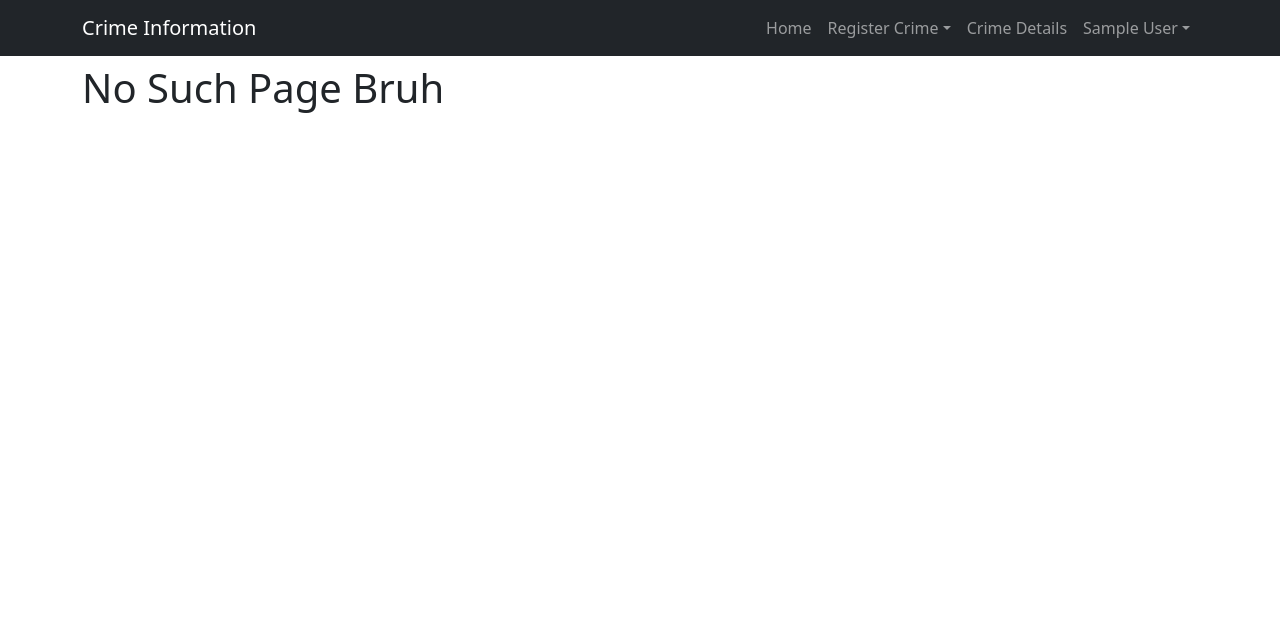
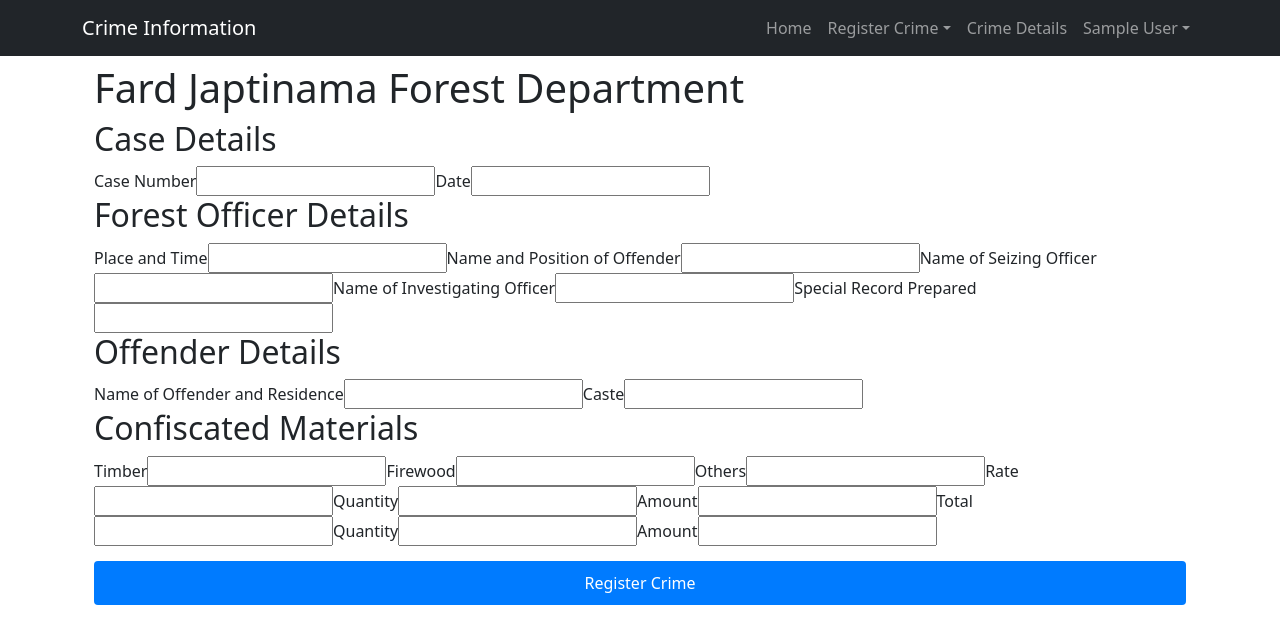
Before and after one commit to jaideep190/Bijapur-MERN-Project, a React (Vite) app in the folder frontend/: page /jabtinamaform in a window 1280 px wide. Shown: the top 644 px of the page. Built offline with nearby package versions, Linux system fonts and the light colour scheme; sample sign-in values are in the browser's storage.

Commit message:
jabtinama

```diff
--- a/frontend/src/Forms/JabtinamaForm.js
+++ b/frontend/src/Forms/JabtinamaForm.jsx
@@ -7,7 +7,7 @@ import { Helmet } from 'react-helmet';
 export class JabtinamaForm extends Component {
     constructor(props) {
         super(props);
-a
+
         this.state = {
             caseNumber: props.formData.caseNumber,
             date: props.formData.date,
@@ -191,9 +191,9 @@ a
                 <button type="button" id="edit_button" onClick={this.EditJabtinama} style={{ marginLeft: '50px' }}>
                     Edit
                 </button>
-                <button type="button" onClick={this.downloadPDF} style={{ marginLeft: '50px' }}>
+                {/* <button type="button" onClick={this.downloadPDF} style={{ marginLeft: '50px' }}>
                     Download PDF
-                </button>
+                </button> */}
                 <ReactToPrint
                     trigger={() => {
                         return <button style={{ marginLeft: '400px' }}>Print POR</button>;
--- a/frontend/src/Forms/JabtinamaInput.jsx
+++ b/frontend/src/Forms/JabtinamaInput.jsx
@@ -1,9 +1,6 @@
 import React, { useState } from 'react';
 import axios from 'axios';
 import JabtinamaForm from './JabtinamaForm';
-import '../styles/PorInput.css';
-import Loader from '../components/Loader';
-import { ToastContainer, toast } from 'react-toastify';
 
 const JabtinamaInput = () => {
     const [formData, setFormData] = useState({
@@ -25,103 +22,106 @@ const JabtinamaInput = () => {
         total: '',
         quantity1: '',
         amount1: '',
-        toggle: 0,
+    });
 
-    });
+    const [isSubmitted, setIsSubmitted] = useState(false);
     const [error, setError] = useState('');
 
     const handleChange = event => {
-        setFormData({ ...formData, [event.target.name]: event.target.value });
+        const { name, value } = event.target;
+        setFormData({ ...formData, [name]: value });
     };
 
     const handleSubmit = event => {
-        setFormData({ ...formData, toggle: 1 });
-    };
-
-    const saveData = async event => {
         event.preventDefault();
         const formValues = Object.values(formData);
         if (formValues.some(value => value === '')) {
             alert('Please fill in all the fields');
             return;
         }
+        saveData();
+    };
+
+    const saveData = async () => {
         try {
             const response = await axios.post('http://localhost:5000/api/auth/saveJabtinama', formData);
             console.log(response);
             alert(response.data.msg);
             if (response.data.msg === 'User Created!') {
-                handleSubmit();
+                setIsSubmitted(true);
             }
         } catch (error) {
-            setError({ error: error.message });
+            setError(error.message);
             console.error('Error:', error);
         }
     };
 
     const handleEditClick = () => {
-        setFormData({ ...formData, toggle: 0 });
+        setIsSubmitted(false);
     };
-    if (!formData.toggle) {
+
     return (
+        <>
+            {!isSubmitted ? (
                 <div className="container">
                     <h1>Fard Japtinama Forest Department</h1>
-            <form onSubmit={saveData} id="jabtinamaDetailsForm">
+                    <form onSubmit={handleSubmit} id="jabtinamaDetailsForm">
                         <div className="section">
                             <h2>Case Details</h2>
                             <label htmlFor="caseNumber">Case Number</label>
-                    <input type="text" id="caseNumber" name="caseNumber" value={formData.caseNumber} onChange={handleChange} />
+                            <input type="text" id="caseNumber" name="caseNumber" value={formData.caseNumber} onChange={handleChange} required />
                             <label htmlFor="date">Date</label>
-                    <input type="text" id="date" name="date" value={formData.date} onChange={handleChange} />
+                            <input type="text" id="date" name="date" value={formData.date} onChange={handleChange} required />
                         </div>
                         <div className="section">
                             <h2>Forest Officer Details</h2>
                             <label htmlFor="placeAndTime">Place and Time</label>
-                    <input type="text" id="placeAndTime" name="placeAndTime" value={formData.placeAndTime} onChange={handleChange} />
+                            <input type="text" id="placeAndTime" name="placeAndTime" value={formData.placeAndTime} onChange={handleChange} required />
                             <label htmlFor="nameAndPositionOffender">Name and Position of Offender</label>
-                    <input type="text" id="nameAndPositionOffender" name="nameAndPositionOffender" value={formData.nameAndPositionOffender} onChange={handleChange} />
+                            <input type="text" id="nameAndPositionOffender" name="nameAndPositionOffender" value={formData.nameAndPositionOffender} onChange={handleChange} required />
                             <label htmlFor="nameSeizingOfficer">Name of Seizing Officer</label>
-                    <input type="text" id="nameSeizingOfficer" name="nameSeizingOfficer" value={formData.nameSeizingOfficer} onChange={handleChange} />
+                            <input type="text" id="nameSeizingOfficer" name="nameSeizingOfficer" value={formData.nameSeizingOfficer} onChange={handleChange} required />
                             <label htmlFor="nameInvestigatingOfficer">Name of Investigating Officer</label>
-                    <input type="text" id="nameInvestigatingOfficer" name="nameInvestigatingOfficer" value={formData.nameInvestigatingOfficer} onChange={handleChange} />
+                            <input type="text" id="nameInvestigatingOfficer" name="nameInvestigatingOfficer" value={formData.nameInvestigatingOfficer} onChange={handleChange} required />
                             <label htmlFor="specialRecordPrepared">Special Record Prepared</label>
-                    <input type="text" id="specialRecordPrepared" name="specialRecordPrepared" value={formData.specialRecordPrepared} onChange={handleChange} />
+                            <input type="text" id="specialRecordPrepared" name="specialRecordPrepared" value={formData.specialRecordPrepared} onChange={handleChange} required />
                         </div>
                         <div className="section">
                             <h2>Offender Details</h2>
                             <label htmlFor="nameOffenderResidence">Name of Offender and Residence</label>
-                    <input type="text" id="nameOffenderResidence" name="nameOffenderResidence" value={formData.nameOffenderResidence} onChange={handleChange} />
+                            <input type="text" id="nameOffenderResidence" name="nameOffenderResidence" value={formData.nameOffenderResidence} onChange={handleChange} required />
                             <label htmlFor="caste">Caste</label>
-                    <input type="text" id="caste" name="caste" value={formData.caste} onChange={handleChange} />
+                            <input type="text" id="caste" name="caste" value={formData.caste} onChange={handleChange} required />
                         </div>
                         <div className="section">
                             <h2>Confiscated Materials</h2>
                             <label htmlFor="timber">Timber</label>
-                    <input type="text" id="timber" name="timber" value={formData.timber} onChange={handleChange} />
+                            <input type="text" id="timber" name="timber" value={formData.timber} onChange={handleChange} required />
                             <label htmlFor="firewood">Firewood</label>
-                    <input type="text" id="firewood" name="firewood" value={formData.firewood} onChange={handleChange} />
+                            <input type="text" id="firewood" name="firewood" value={formData.firewood} onChange={handleChange} required />
                             <label htmlFor="others">Others</label>
-                    <input type="text" id="others" name="others" value={formData.others} onChange={handleChange} />
+                            <input type="text" id="others" name="others" value={formData.others} onChange={handleChange} required />
                             <label htmlFor="rate">Rate</label>
-                    <input type="text" id="rate" name="rate" value={formData.rate} onChange={handleChange} />
+                            <input type="text" id="rate" name="rate" value={formData.rate} onChange={handleChange} required />
                             <label htmlFor="quantity">Quantity</label>
-                    <input type="text" id="quantity" name="quantity" value={formData.quantity} onChange={handleChange} />
+                            <input type="text" id="quantity" name="quantity" value={formData.quantity} onChange={handleChange} required />
                             <label htmlFor="amount">Amount</label>
-                    <input type="text" id="amount" name="amount" value={formData.amount} onChange={handleChange} />
+                            <input type="text" id="amount" name="amount" value={formData.amount} onChange={handleChange} required />
                             <label htmlFor="total">Total</label>
-                    <input type="text" id="total" name="total" value={formData.total} onChange={handleChange} />
+                            <input type="text" id="total" name="total" value={formData.total} onChange={handleChange} required />
                             <label htmlFor="quantity1">Quantity</label>
-                    <input type="text" id="quantity1" name="quantity1" value={formData.quantity1} onChange={handleChange} />
+                            <input type="text" id="quantity1" name="quantity1" value={formData.quantity1} onChange={handleChange} required />
                             <label htmlFor="amount1">Amount</label>
-                    <input type="text" id="amount1" name="amount1" value={formData.amount1} onChange={handleChange} />
+                            <input type="text" id="amount1" name="amount1" value={formData.amount1} onChange={handleChange} required />
                         </div>
-                <button onClick={handleSubmit}>Show Form</button>
-                <button type="submit">Register Crime</button>
+                        <button className="form-button" type="submit">Register Crime</button>
                     </form>
                 </div>
+            ) : (
+                <JabtinamaForm formData={formData} handleEditClick={handleEditClick} />
+            )}
+        </>
     );
-} else {
-    return <JabtinamaForm formData={formData} handleEditClick={handleEditClick} />;
-}
 };
 
 export default JabtinamaInput;
--- a/frontend/src/components/Header.jsx
+++ b/frontend/src/components/Header.jsx
@@ -43,7 +43,9 @@ const Header = () => {
                     <LinkContainer to='/porform'>
                       <NavDropdown.Item>Por Form</NavDropdown.Item>
                     </LinkContainer>
-                    <LinkContainer to='/jabtinama-form'>
+                    <LinkContainer to='/supurthinamaform'>
+                      <NavDropdown.Item>Supurdhnama Form</NavDropdown.Item>
+                    </LinkContainer><LinkContainer to='/jabtinamaform'>
                       <NavDropdown.Item>Jabtinama Form</NavDropdown.Item>
                     </LinkContainer>
                   </NavDropdown>
--- a/frontend/src/main.jsx
+++ b/frontend/src/main.jsx
@@ -21,6 +21,7 @@ import PageNotFound from './screens/PageNotFound.jsx';
 import PorInput from './Forms/PorInput.jsx';
 import ExistingPorNumbers from './components/ExistingPorNumbers.jsx';
 import SupurthinamaInput from './Forms/SupurthinamaInput.jsx';
+import JabtinamaInput from './Forms/JabtinamaInput.jsx';
 
 const router = createBrowserRouter(
   createRoutesFromElements(
@@ -32,6 +33,7 @@ const router = createBrowserRouter(
         <Route path='/' element={<Dashboard />} />
         <Route path='/porform' element={<PorInput/>} />
         <Route path='/supurthinamaform' element={<SupurthinamaInput/>}/>
+        <Route path='/jabtinamaform' element={<JabtinamaInput/>}/>
         <Route path='/existingpornumbers' element={<ExistingPorNumbers/>} />
       </Route>
       <Route path='*' element={<PageNotFound />} />
```
Lines whose indentation alone changed are shown as unchanged.
